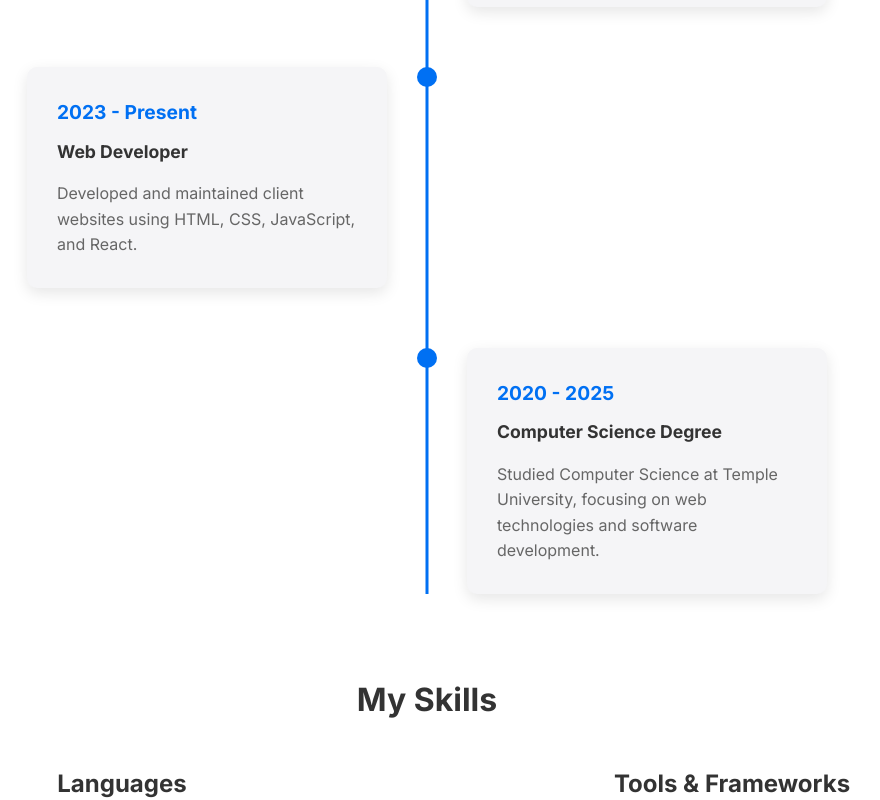
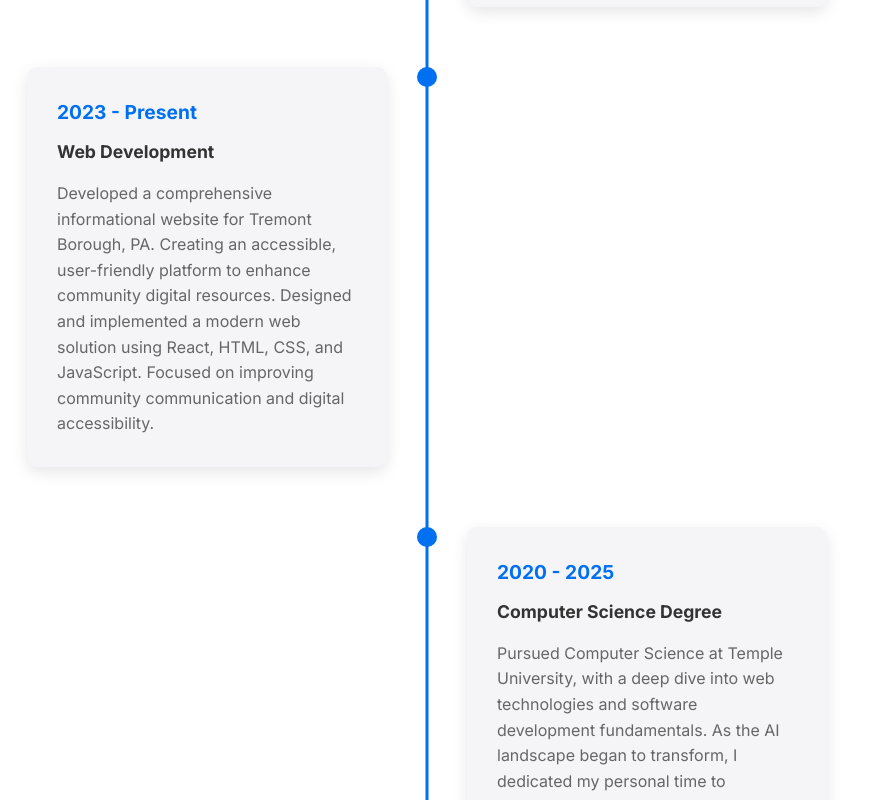
Before and after one commit to AndrewOchs/web-portfolio, a React (Vite) app: page /about in a window 1280 px wide. Shown: the part 1640-2440 px from the top of the page, without its empty margins (213-1093 px from the left). Built offline with nearby package versions, Linux system fonts and the light colour scheme.

Commit message:
about fixes

```diff
--- a/src/pages/About.jsx
+++ b/src/pages/About.jsx
@@ -54,8 +54,8 @@ const About = () => {
                 <div className="timeline-dot"></div>
                 <div className="timeline-content">
                   <h4>2023 - Present</h4>
-                  <h5>Web Developer</h5>
-                  <p>Developed and maintained client websites using HTML, CSS, JavaScript, and React.</p>
+                  <h5>Web Development</h5>
+                  <p>Developed a comprehensive informational website for Tremont Borough, PA. Creating an accessible, user-friendly platform to enhance community digital resources. Designed and implemented a modern web solution using React, HTML, CSS, and JavaScript. Focused on improving community communication and digital accessibility.</p>
                 </div>
               </div>
               <div className="timeline-item">
@@ -63,7 +63,7 @@ const About = () => {
                 <div className="timeline-content">
                   <h4>2020 - 2025</h4>
                   <h5>Computer Science Degree</h5>
-                  <p>Studied Computer Science at Temple University, focusing on web technologies and software development.</p>
+                  <p>Pursued Computer Science at Temple University, with a deep dive into web technologies and software development fundamentals. As the AI landscape began to transform, I dedicated my personal time to exploring cutting-edge AI and machine learning technologies, gaining hands-on experience during the emerging era of artificial intelligence.</p>
                 </div>
               </div>
             </div>
```
